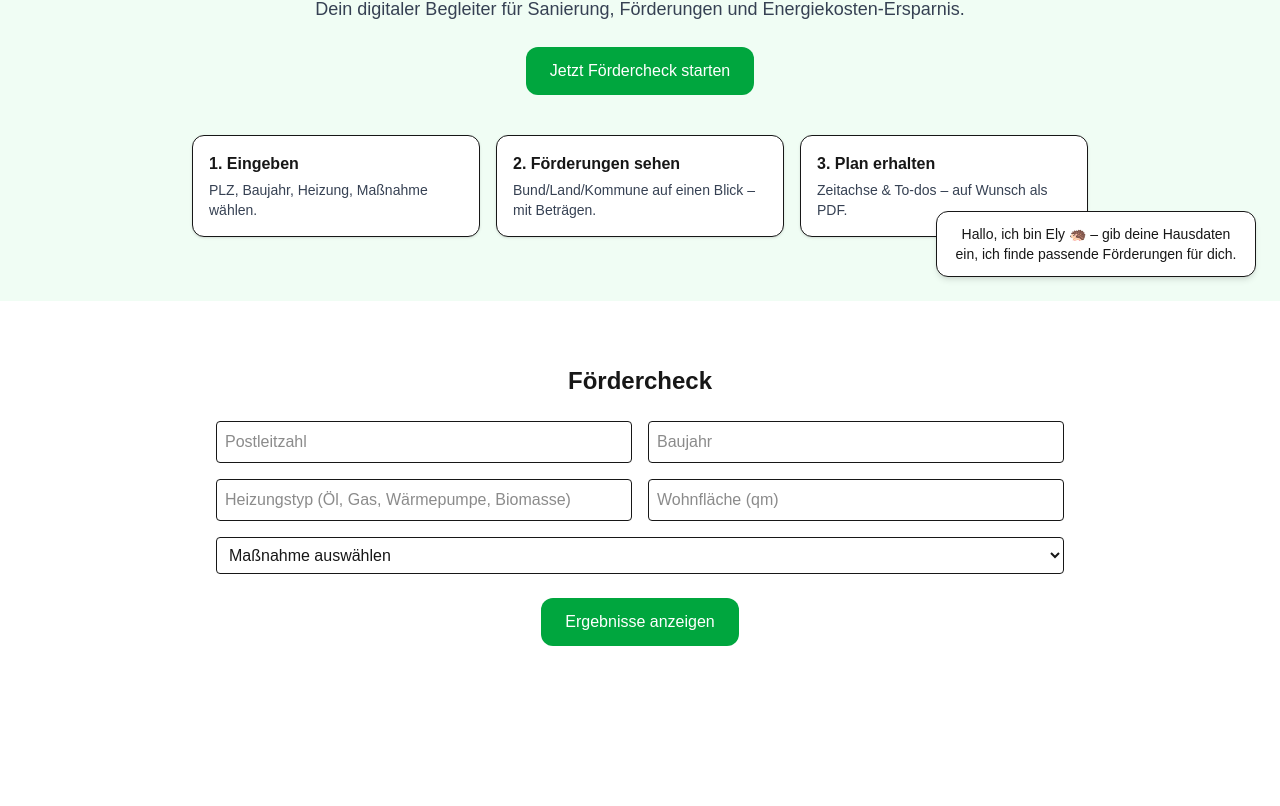
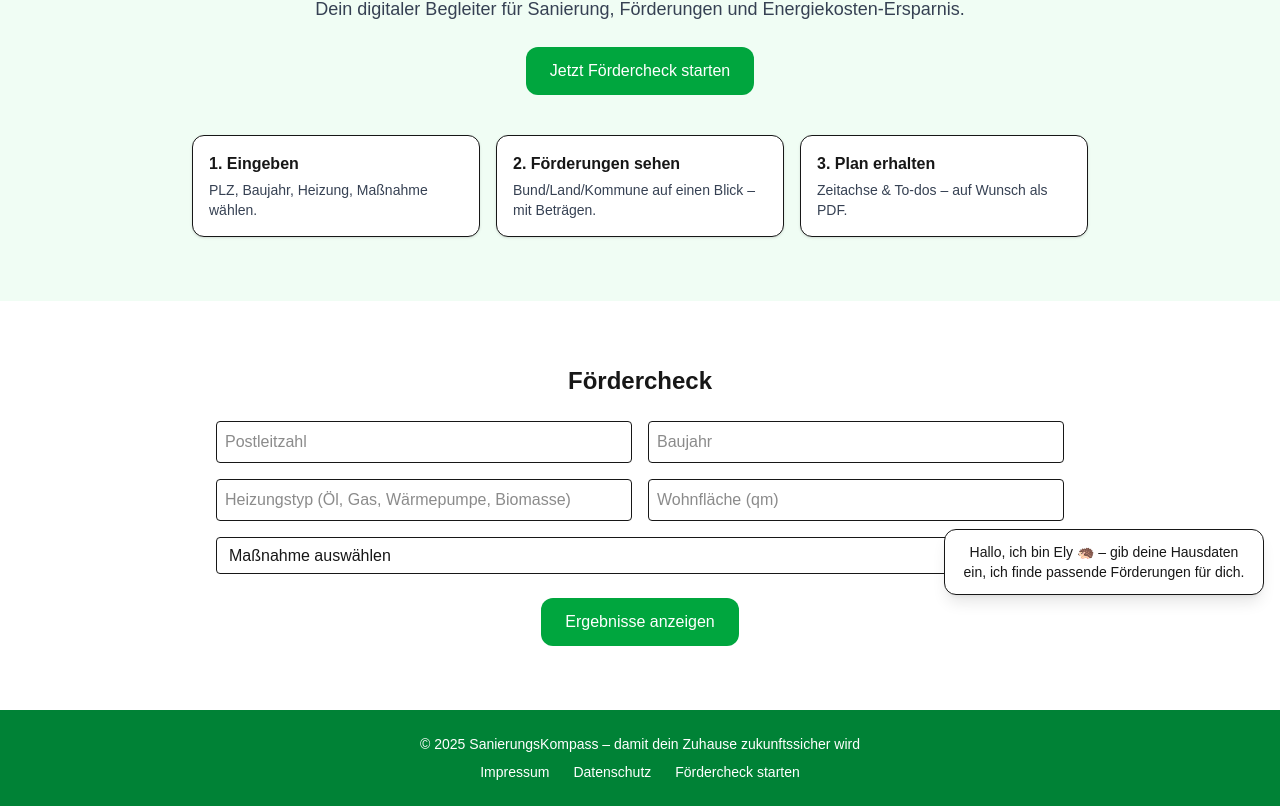
Before and after one commit to David20251/sanierungskompass, a Next.js app: page / in a window 1280 px wide. Shown: the part 189-995 px from the top of the page. Before the commit the page ends 899 px from the top, so only its background shows below. Built offline with nearby package versions, Linux system fonts and the light colour scheme.

Commit message:
Update landing page content

```diff
--- a/src/app/page.tsx
+++ b/src/app/page.tsx
@@ -229,10 +229,13 @@ export default function Page() {
           Jetzt Fördercheck starten
         </button>
 
-        {/* Ely – Sprechblase */}
-        <div className="absolute right-6 bottom-6 max-w-xs">
-          <div className="bg-white rounded-xl shadow-md p-3 text-sm border">{elyMessage}</div>
+        {/* Ely – Sprechblase (global, fixed) */}
+        <div className="fixed right-4 bottom-4 z-50 max-w-xs">
+          <div className="bg-white rounded-xl shadow-lg p-3 text-sm border">
+            {elyMessage}
+          </div>
         </div>
+
 
         {/* Mini-Fahrplan direkt auf der Startseite */}
         <div className="mt-10 max-w-4xl mx-auto grid grid-cols-1 md:grid-cols-3 gap-4 text-left">
@@ -347,6 +350,18 @@ export default function Page() {
           </>
         )}
       </section>
+      {/* Footer */}
+      <footer className="bg-green-700 text-white text-center py-6 mt-auto">
+        <p className="text-sm mb-2">
+          © {new Date().getFullYear()} SanierungsKompass – damit dein Zuhause zukunftssicher wird
+        </p>
+        <div className="flex justify-center gap-6 text-sm">
+          <a href="#" className="hover:underline">Impressum</a>
+          <a href="#" className="hover:underline">Datenschutz</a>
+          <a href="#foerdercheck" className="hover:underline">Fördercheck starten</a>
+        </div>
+      </footer>
+
     </div>
   );
 }
```
